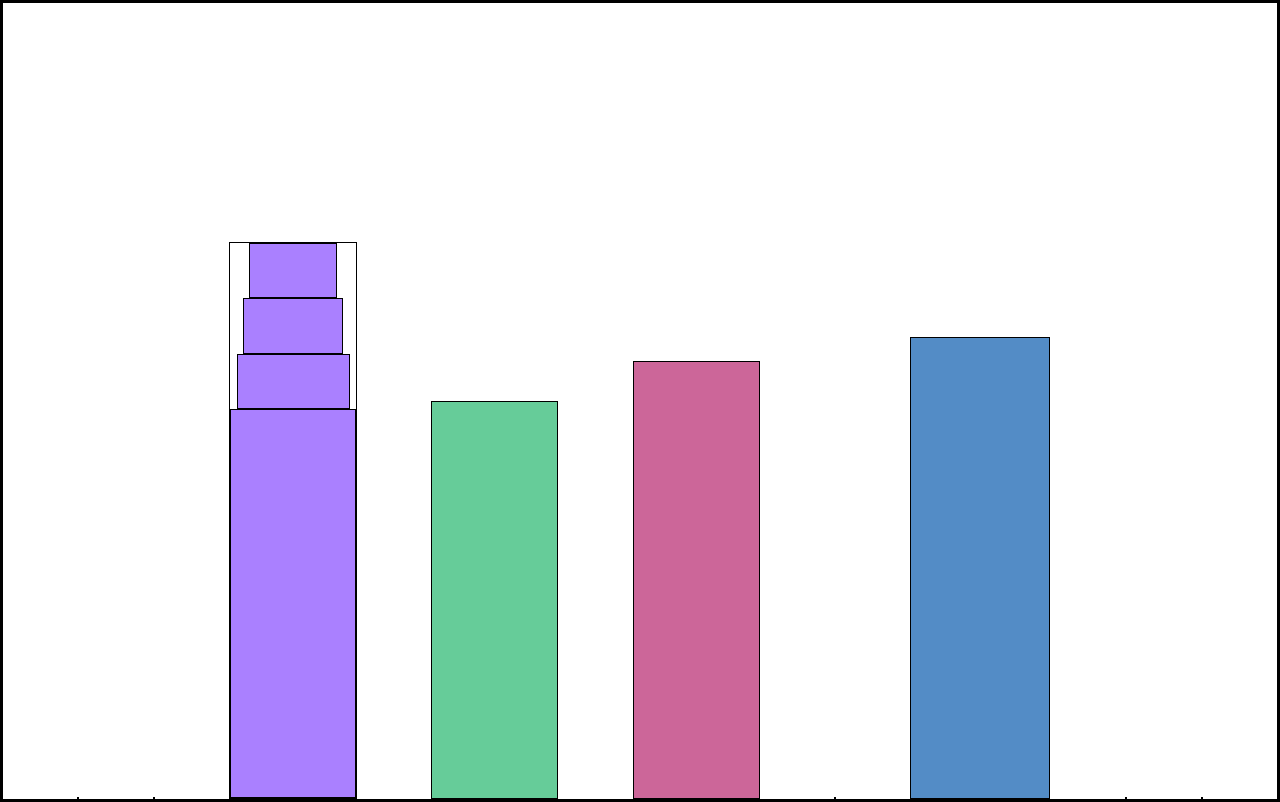
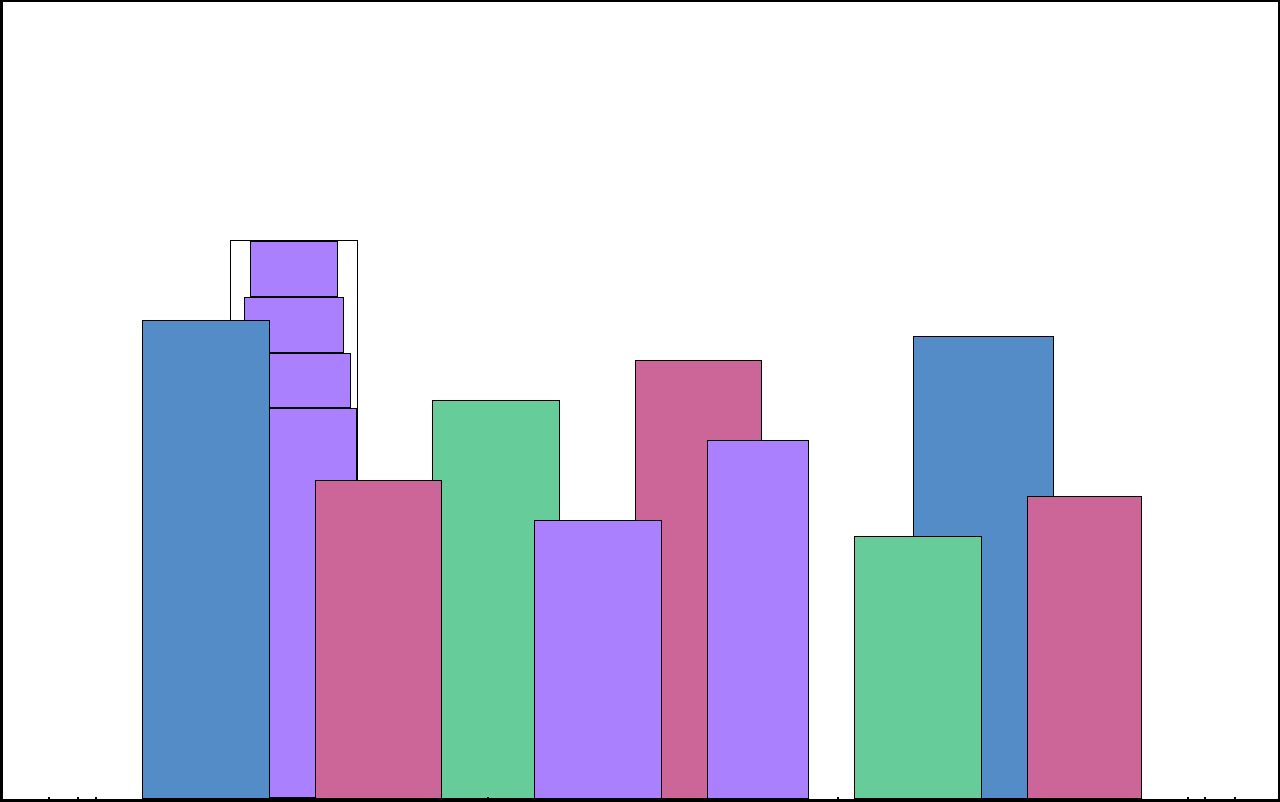
Before and after one commit to Sekoutouree/City-sky-line, a plain HTML site: page index.html in a window 1280 px wide. Drawn offline with Linux system fonts and the light colour scheme.

Commit message:
Updated index.hmtl and styles.css

```diff
--- a/index.html
+++ b/index.html
@@ -24,6 +24,18 @@
         <div></div>
         <div></div>
     </div>
-    <div class="foreground-buildings"></div>
+    <div class="foreground-buildings">
+        <div></div>
+        <div></div>
+        <div class="fb1"></div>
+        <div class="fb2"></div>
+        <div></div>
+        <div class="fb3"></div>
+        <div class="fb4"></div>
+        <div class="fb5"></div>
+        <div class="fb6"></div>
+        <div></div>
+        <div></div>
+    </div>
 </body>
 </html>
--- a/styles.css
+++ b/styles.css
@@ -17,13 +17,25 @@ body {
     /* to hide scroll bars that appear when something extends past the viewport */
 }
 
-.background-buildings {
+/* .background-buildings {
     height: 100%;
     width: 100%;
     display: flex;
     align-items: flex-end;
     justify-content: space-evenly;
-}
+} */
+
+.foreground-buildings, .background-buildings {
+    position: absolute;
+    top: 0;
+    width: 100%;
+    height: 100%;
+    position: absolute;
+    top: 0;
+    display: flex;
+    align-items: flex-end;
+    justify-content: space-evenly;
+ }
 
 .bb1 {
     width: 10%;
@@ -74,3 +86,49 @@ body {
     height: 58%;
     background-color: var(--building-color4);
 }
+
+/* .foreground-buildings {
+    width: 100%;
+    height: 100%;
+    position: absolute;
+    top: 0;
+    display: flex;
+    align-items: flex-end;
+    justify-content: space-evenly;
+} */
+
+.fb1 {
+    width: 10% ;
+    height: 60%;
+    background-color: var(--building-color4);
+}
+
+.fb2 {
+    width: 10% ;
+    height: 40%;
+    background-color: var(--building-color3);
+}
+
+.fb3 {
+    width: 10% ;
+    height: 35%;
+    background-color: var(--building-color1);
+}
+
+.fb4 {
+    width: 8%;
+    height: 45%;
+    background-color: var(--building-color1);
+}
+
+.fb5 {
+    width: 10%;
+    height: 33%;
+    background-color: var(--building-color2);
+}
+
+.fb6 {
+    width: 9%;
+    height: 38%;
+    background-color: var(--building-color3);
+}
```
